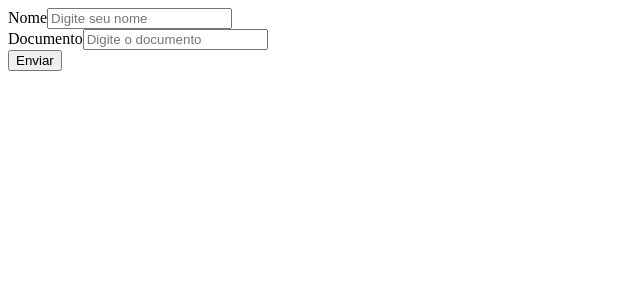
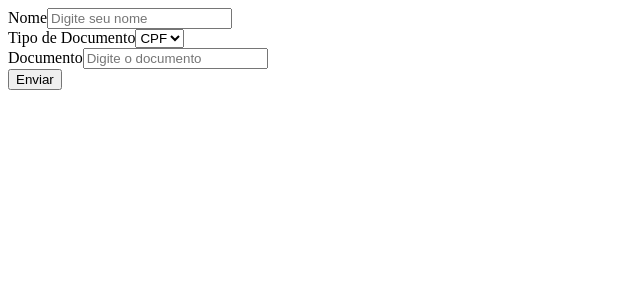
Before and after one commit to sergioruza/deslocamento-veicular, a Next.js app: page /signin-form/customer in a window 1280 px wide. Shown: the top 300 px of the page, without its empty margins (0-640 px from the left). Built offline with nearby package versions, Linux system fonts and the light colour scheme.

Commit message:
feat: component Select

```diff
--- /dev/null
+++ b/src/components/Select.tsx
@@ -0,0 +1,24 @@
+import { FieldValues, UseFormRegister } from 'react-hook-form';
+
+interface SelectProps {
+  options: string[];
+  register: UseFormRegister<FieldValues>;
+  label: string;
+}
+
+const Select = ({ options, register, label }: SelectProps) => {
+  return (
+    <div>
+      <label>{label}</label>
+      <select {...register('typeDocument')}>
+        {options.map((option) => (
+          <option key={option} value={option}>
+            {option}
+          </option>
+        ))}
+      </select>
+    </div>
+  );
+};
+
+export default Select;
--- a/src/pages/signin-form/customer.tsx
+++ b/src/pages/signin-form/customer.tsx
@@ -2,6 +2,7 @@ import { FieldValues, useForm } from 'react-hook-form';
 
 import Button from 'components/Button';
 import Input from 'components/Input';
+import Select from 'components/Select';
 
 function customer() {
   const {
@@ -22,6 +23,12 @@ function customer() {
         placeholder="Digite seu nome"
       />
 
+      <Select
+        register={register}
+        options={['CPF', 'RG']}
+        label="Tipo de Documento"
+      />
+
       <Input
         name="document"
         placeholder="Digite o documento"
```
